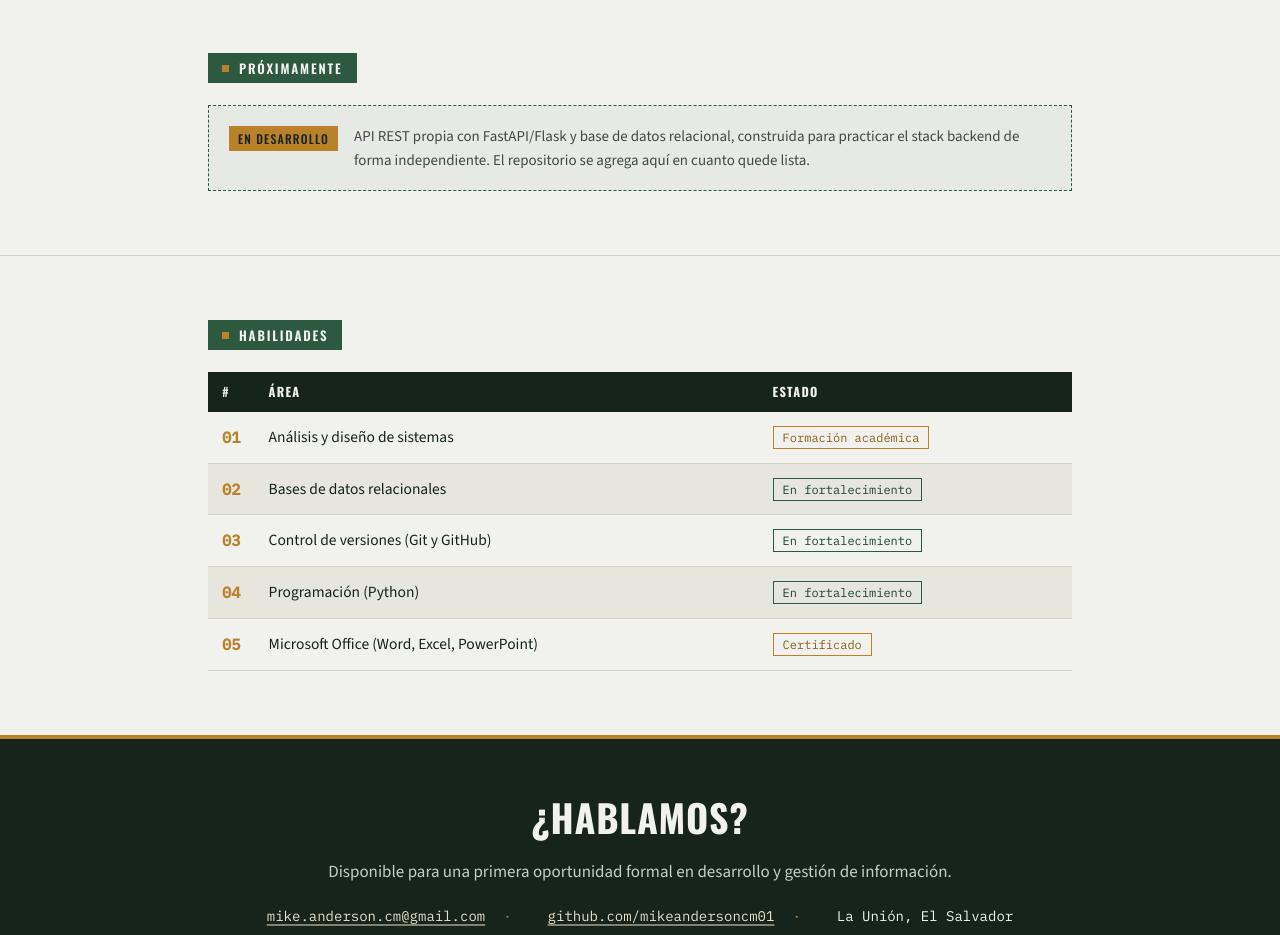
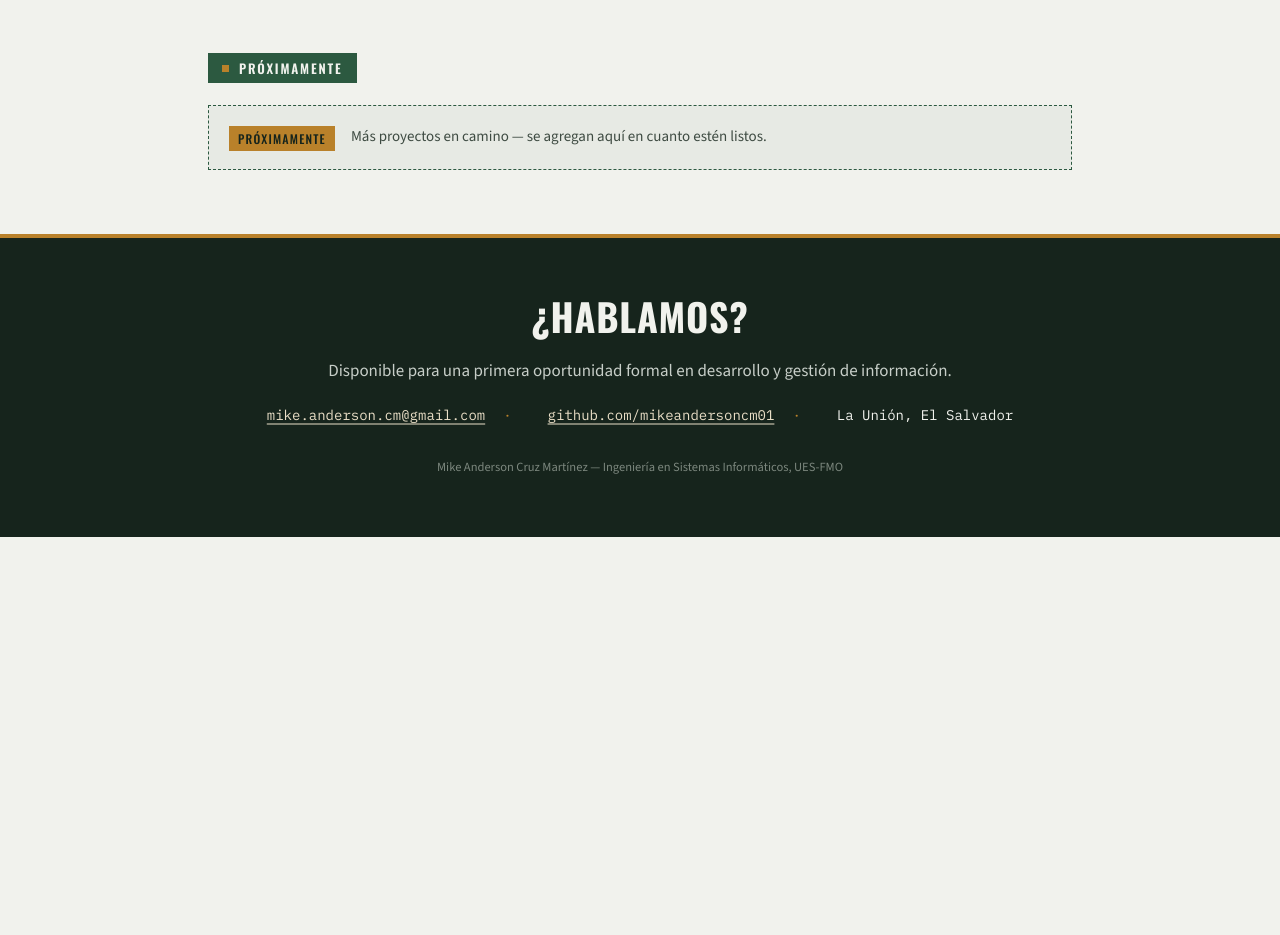
Before and after one commit to mikeandersoncm01/mikeandersoncm01.github.io, a plain HTML site: page index.html in a window 1280 px wide. Shown: the part 2920-3855 px from the top of the page. After the commit the page ends 3457 px from the top, so only its background shows below. Drawn offline with nearby package versions, Linux system fonts and the light colour scheme.

Commit message:
Quitar seccion Habilidades y generalizar teaser de Proximamente

```diff
--- a/index.html
+++ b/index.html
@@ -249,40 +249,6 @@
   }
   .teaser p{margin:0; color:var(--ink-soft); font-size:15px;}
 
-  /* HABILIDADES — tabla de posiciones */
-  table.standings{width:100%; border-collapse:collapse;}
-  table.standings th{
-    text-align:left;
-    font-family:'Oswald', sans-serif;
-    font-size:12.5px;
-    letter-spacing:0.1em;
-    text-transform:uppercase;
-    color:var(--paper);
-    background:var(--ink);
-    padding:10px 14px;
-  }
-  table.standings td{
-    padding:13px 14px;
-    border-bottom:1px solid var(--line);
-    font-size:15.5px;
-  }
-  table.standings tr:nth-child(even) td{background:var(--paper-alt);}
-  table.standings td.pos{
-    font-family:'IBM Plex Mono', monospace;
-    color:var(--gold);
-    font-weight:600;
-    width:36px;
-  }
-  .status{
-    font-family:'IBM Plex Mono', monospace;
-    font-size:12px;
-    padding:3px 9px;
-    border:1px solid var(--pitch);
-    color:var(--pitch-deep);
-    white-space:nowrap;
-  }
-  .status.done{border-color:var(--gold); color:#8A5F1E;}
-
   /* CONTACTO */
   footer{
     background:var(--ink);
@@ -414,27 +380,9 @@
   <div class="wrap">
     <span class="eyebrow">Próximamente</span>
     <div class="teaser">
-      <span class="tag">EN DESARROLLO</span>
-      <p>API REST propia con FastAPI/Flask y base de datos relacional, construida para practicar el stack backend de forma independiente. El repositorio se agrega aquí en cuanto quede lista.</p>
+      <span class="tag">PRÓXIMAMENTE</span>
+      <p>Más proyectos en camino — se agregan aquí en cuanto estén listos.</p>
     </div>
-  </div>
-</section>
-
-<section id="habilidades">
-  <div class="wrap">
-    <span class="eyebrow">Habilidades</span>
-    <table class="standings">
-      <thead>
-        <tr><th>#</th><th>Área</th><th>Estado</th></tr>
-      </thead>
-      <tbody>
-        <tr><td class="pos">01</td><td>Análisis y diseño de sistemas</td><td><span class="status done">Formación académica</span></td></tr>
-        <tr><td class="pos">02</td><td>Bases de datos relacionales</td><td><span class="status">En fortalecimiento</span></td></tr>
-        <tr><td class="pos">03</td><td>Control de versiones (Git y GitHub)</td><td><span class="status">En fortalecimiento</span></td></tr>
-        <tr><td class="pos">04</td><td>Programación (Python)</td><td><span class="status">En fortalecimiento</span></td></tr>
-        <tr><td class="pos">05</td><td>Microsoft Office (Word, Excel, PowerPoint)</td><td><span class="status done">Certificado</span></td></tr>
-      </tbody>
-    </table>
   </div>
 </section>
 
```
